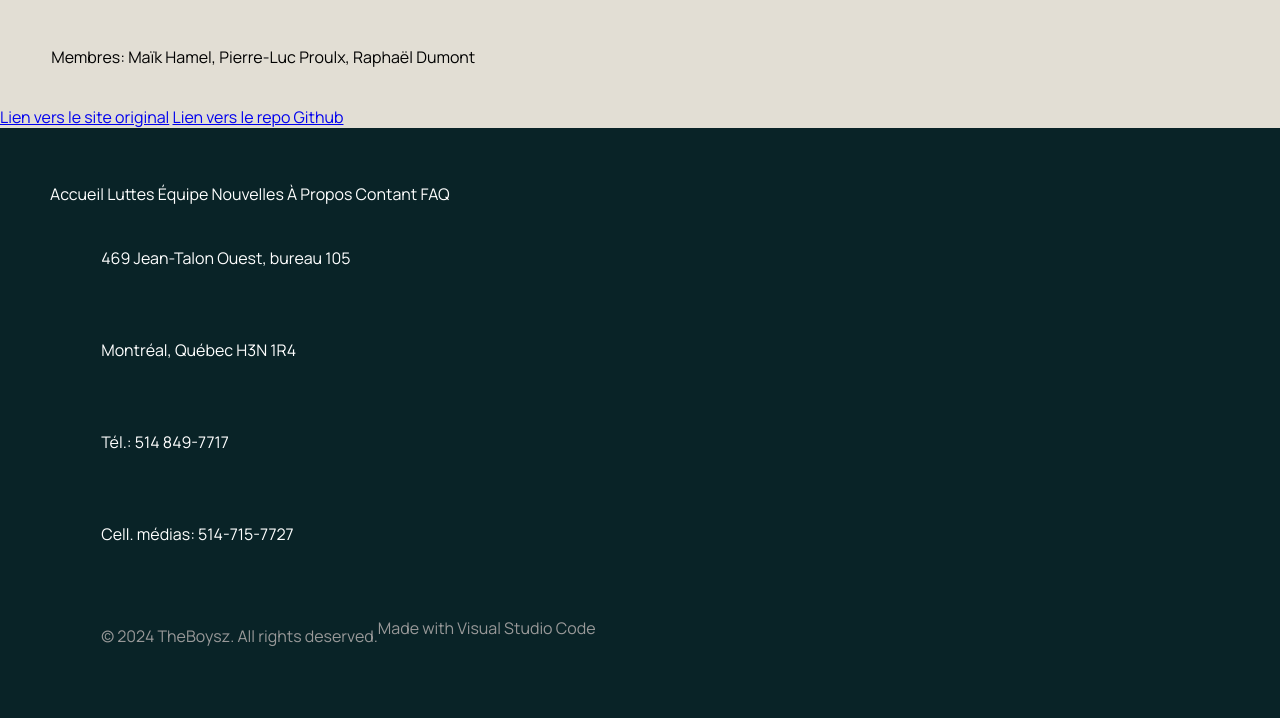
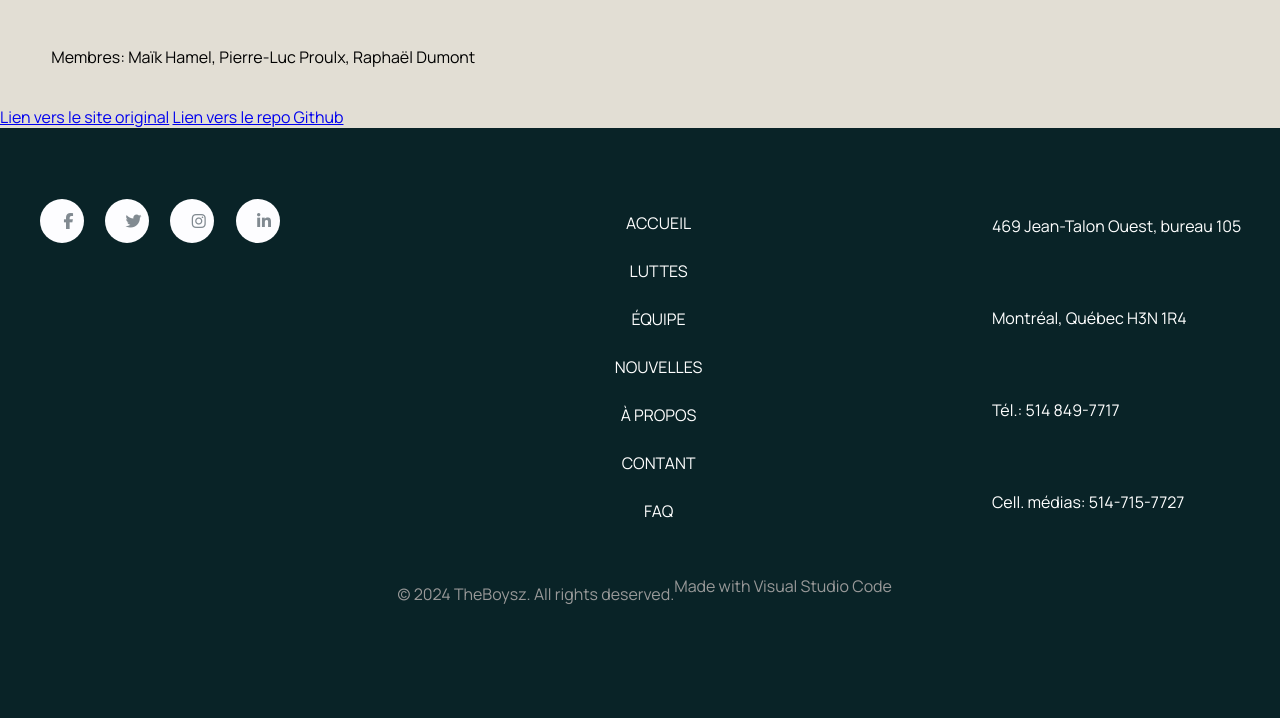
Before and after one commit to TheBoyzs/droits-et-libertes-the-boyzs, a PHP site: page / in a window 1280 px wide; the page is wider, and only the part inside the window is pictured. Shown: the part 156-874 px from the top of that part. After the commit the page ends 760 px from the top of that part, so only its background shows below. Run offline with PHP 8.4, Linux system fonts and the light colour scheme; some libraries are stand-ins or nearby versions.

Commit message:
Updating footer

```diff
--- a/index.html
+++ b/index.html
@@ -56,22 +56,24 @@
     <script src="https://kit.fontawesome.com/b6c9a53dc1.js" crossorigin="anonymous"></script>
     <!-- Footer -->
     <footer class="footer-wrapper">
-            <div class="footer__item">
-                <a link="#">Accueil</a>
-                <a link="#">Luttes</a>
-                <a link="#">Équipe</a>
-                <a link="#">Nouvelles</a>
-                <a link="#">À Propos</a>
-                <a link="#">Contant</a>
-                <a link="#">FAQ</a>
+        <div>
+            <ul class="footer-wrapper__social-icons">
+                <li><a class="facebook" href="#"><i class="fa fa-facebook"></i></a></li>
+                <li><a class="twitter" href="#"><i class="fa fa-twitter"></i></a></li>
+                <li><a class="instagram" href="#"><i class="fa fa-instagram"></i></a></li>
+                <li><a class="linkedin" href="#"><i class="fa fa-linkedin"></i></a></li>
+            </ul>
         </div>
-            <div class="footer__item">
-                <p id="address">469 Jean-Talon Ouest, bureau 105</p><br>
-                <p id="ville">Montréal, Québec H3N 1R4</p><br>
-                <p id="cell">Tél.: 514 849-7717</p><br>
-                <p id="media">Cell. médias: 514-715-7727</p><br>
-            </div>
-            <div class="footer__item">
+        <div>
+            <ul class="footer-wrapper__links">
+                <li><a link="#">Accueil</a></li>
+                <li> <a link="#">Luttes</a></li>
+                <li><a link="#">Équipe</a></li>
+                <li><a link="#">Nouvelles</a></li>
+                <li><a link="#">À Propos</a></li>
+                <li><a link="#">Contant</a></li>
+                <li><a link="#">FAQ</a></li>
+            </ul>
             <div class="legal">
                 <p>&copy; 2024 TheBoysz. All rights deserved.</p>
                 <div class="legal__links">
@@ -79,6 +81,13 @@
                 </div>
             </div>
         </div>
+        <div class="footer-wrapper__item">
+            <p id="address">469 Jean-Talon Ouest, bureau 105</p><br>
+            <p id="ville">Montréal, Québec H3N 1R4</p><br>
+            <p id="cell">Tél.: 514 849-7717</p><br>
+            <p id="media">Cell. médias: 514-715-7727</p><br>
+        </div>
+
         </section>
     </footer>
     <script src="main.js"></script>
--- a/styles.css
+++ b/styles.css
@@ -15,12 +15,20 @@ button {
   background-color: #B20838;
   border: none;
   padding: 5px;
-  cursor: pointer;
+  cursor: pointer; /* Safari */
+  transition-duration: 0.4s;
+  text-decoration: none;
+}
+
+button:active:after {
+  padding: 0;
+  margin: 0;
+  opacity: 1;
+  transition: 0s;
 }
 
 button:hover {
   background-color: #7e082a;
-  transition: 0.5s ease-in-out;
 }
 
 /* le disclaimer est en display grid sur une colonne et une rangée*/
@@ -72,10 +80,10 @@ footer {
   background-color: #092327;
   width: 100%;
   text-align: left;
-  padding: 55px 50px;
+  padding: 55px 0;
   color: white;
-  display: flex;
-  flex-wrap: wrap;
+  display: grid;
+  grid-template-columns: auto auto auto;
 }
 
 footer .footer-left,
@@ -105,7 +113,46 @@ footer .footer-right {
   display: grid;
   grid-gap: 10px;
   grid-template-columns: fit-content;
+  grid-template-rows: 1fr auto;
   justify-content: stretch;
+}
+.footer-wrapper__social-icons a {
+  background-color: #FDFDFF;
+  color: #818a91;
+  font-size: 16px;
+  display: inline-block;
+  line-height: 44px;
+  width: 44px;
+  height: 44px;
+  text-align: center;
+  margin-right: 8px;
+  border-radius: 100%;
+  transition: all 0.2s linear;
+  list-style: none;
+}
+.footer-wrapper__social-icons li {
+  display: inline-block;
+  margin-bottom: 4px;
+  margin-right: 10px;
+}
+.footer-wrapper__social-icons a.facebook:hover {
+  background-color: #3b5998;
+  color: #FDFDFF;
+}
+.footer-wrapper__social-icons a.twitter:hover {
+  background-color: #00aced;
+  color: #FDFDFF;
+}
+.footer-wrapper__links li {
+  list-style: none;
+  text-transform: uppercase;
+  cursor: pointer;
+  line-height: 3em;
+  text-align: center;
+}
+.footer-wrapper__link a:hover {
+  text-decoration: underline;
+  color: #B20838;
 }
 
 @media (min-width: 375px) {
```
Also changed, not shown: partials/_base.scss (+14 -1 lines), partials/_footer.scss (+60 -9 lines), 1 other file. Lines whose indentation alone changed are shown as unchanged.
